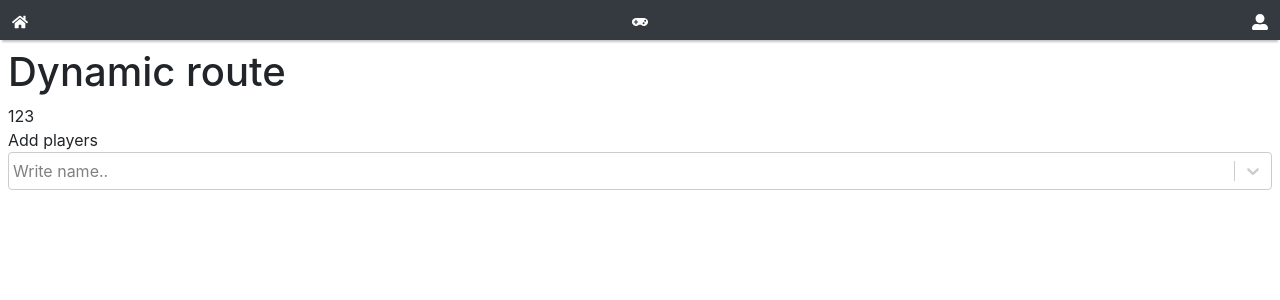
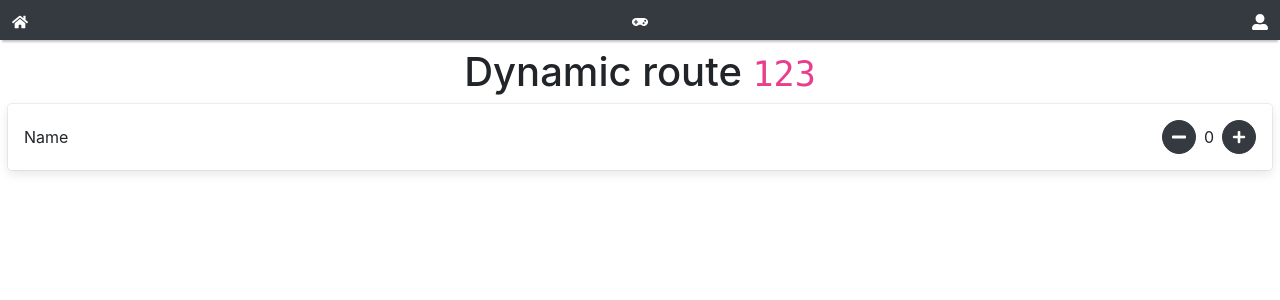
Before and after one commit to b3rg3t/score-more, a React (Create React App) app: page /activegame/123 in a window 1280 px wide. Shown: the top 300 px of the page. Built offline with nearby package versions, Linux system fonts and the light colour scheme.

Commit message:
counter for player score

```diff
--- a/src/App.scss
+++ b/src/App.scss
@@ -1,4 +1,4 @@
-.App {
+.main-content {
   display: flex;
   flex-direction: column;
   height: 100vh;
--- a/src/App.tsx
+++ b/src/App.tsx
@@ -13,7 +13,7 @@ import { GlobalProvider } from "./store/contexts/mainContext";
 function App() {
   return (
     <GlobalProvider>
-      <main className="d-flex flex-column">
+      <main className="main-content d-flex flex-column">
         <Router>
           <Navbar />
           <Switch>
--- a/src/components/GithubProfile.tsx
+++ b/src/components/GithubProfile.tsx
@@ -2,6 +2,12 @@ import React, { useState, useEffect } from "react";
 import axios from "axios";
 import Loader from "./Loader";
 import ErrorMessage from "./ErrorMessage";
+import {
+  FaFacebook,
+  FaGithub,
+  FaLinkedin,
+  FaMapMarker,
+} from "react-icons/fa";
 
 const GithubProfile = () => {
   const [user, setUser] = useState(null as any);
@@ -39,24 +45,67 @@ const GithubProfile = () => {
     return <ErrorMessage errorCode={isError} message="Couldn't load user" />;
   } else {
     return (
-      <div className="box-shadow m-2 text-white bg-dark rounded">
+      <div className="box-shadow mb-2 text-white bg-dark rounded">
         <div className="row m-1">
-          <div className="col-sm-2 d-flex align-items-center justify-content-center ">
+          <div className="col-sm-3 d-flex align-items-center justify-content-center ">
             <img
-              className="w-100 rounded-circle border mt-4 mt-sm-0"
+              className="w-100 rounded-circle border mt-4 my-sm-2"
               src={user.avatar_url}
               alt="Profile pick David Berg"
             />
           </div>
-          <div className="col-sm-10 pl-0">
-            <div className="card-body">
-              <h5 className="card-title">{user.name}</h5>
-              <p className="card-text">
-                <small className="text-muted">{user.location}</small>
-              </p>
-              <a href={user.html_url} title={user.html_url}>
-                Website
-              </a>
+          <div className="col-sm-9 pl-0">
+            <div className="card-body h-100 d-flex justify-content-between flex-column">
+              <div>
+                <div className="border-bottom pb-2">
+                  <h5 className="card-title mb-0">
+                    {user.name},<code className="ml-2">{user.login}</code>
+                  </h5>
+                </div>
+
+                <p className="card-text mb-0 text-info">
+                  <FaMapMarker size="0.8rem"/>
+                  <small className="text-muted ml-1">{user.location}</small>
+                </p>
+                <p className="card-text text-white mb-1">
+                  This site is created by {user.name} who is a junior {user.bio}
+                  .
+                </p>
+              </div>
+              <div className="d-flex justify-content-between flex-wrap">
+                <div className="d-flex align-items-end">
+                  <a href={user.blog} target="_blank" rel="noopener noreferrer">{user.blog}</a>
+                </div>
+                <div>
+                  <a
+                    className="text-info"
+                    href={user.html_url}
+                    title="Github"
+                    target="_blank"
+                    rel="noopener noreferrer"
+                  >
+                    <FaGithub size="1.5rem" />
+                  </a>
+                  <a
+                    className="text-info ml-2"
+                    href="https://www.facebook.com/davidberg1990"
+                    title="Github"
+                    target="_blank"
+                    rel="noopener noreferrer"
+                  >
+                    <FaFacebook size="1.5rem" />
+                  </a>
+                  <a
+                    className="text-info ml-2"
+                    href="https://www.linkedin.com/in/david-berg-385530175"
+                    title="LinkedIn"
+                    target="_blank"
+                    rel="noopener noreferrer"
+                  >
+                    <FaLinkedin size="1.5rem" />
+                  </a>
+                </div>
+              </div>
             </div>
           </div>
         </div>
--- /dev/null
+++ b/src/components/game/PlayerItem.tsx
@@ -0,0 +1,31 @@
+import React, { useState } from "react";
+import { FaMinus, FaPlus } from "react-icons/fa";
+
+const PlayerItem = () => {
+  const [counter, setCounter] = useState(0);
+
+  return (
+    <li className="box-shadow rounded p-3 d-flex justify-content-between">
+      <div className="d-flex align-items-center">Name</div>
+      <div className="d-flex">
+        <button
+          className="btn btn-dark btn-sm d-flex align-items-center justify-content-center rounded-circle"
+          onClick={() => setCounter((prevState) => prevState - 1)}
+          style={{ width: "34px", height: "34px" }}
+        >
+          <FaMinus size="1rem" />
+        </button>
+        <span className="mx-2 d-flex align-items-center">{counter}</span>
+        <button
+          className="btn btn-dark btn-sm d-flex align-items-center justify-content-center rounded-circle"
+          onClick={() => setCounter((prevState) => prevState + 1)}
+          style={{ width: "34px", height: "34px" }}
+        >
+          <FaPlus />
+        </button>
+      </div>
+    </li>
+  );
+};
+
+export default PlayerItem;
--- /dev/null
+++ b/src/components/game/PlayerList.tsx
@@ -0,0 +1,14 @@
+import React from 'react'
+import PlayerItem from './PlayerItem'
+
+const PlayerList = () => {
+    return (
+        <div>
+            <ul className="list-unstyled">
+               <PlayerItem />
+            </ul>
+        </div>
+    )
+}
+
+export default PlayerList
--- a/src/components/pages/ActiveGame.tsx
+++ b/src/components/pages/ActiveGame.tsx
@@ -1,5 +1,6 @@
 import React from "react";
-import CreateNewGame from "../game/CreateNewGame";
+
+import PlayerList from "../game/PlayerList";
 
 const ActiveGame = ({ match }: any) => {
   const {
@@ -9,9 +10,8 @@ const ActiveGame = ({ match }: any) => {
   console.log(id);
   return (
     <section className="m-2 d-flex flex-column">
-      <h1>Dynamic route</h1>
-      {id}
-      <CreateNewGame />
+      <h1 className="text-center">Dynamic route <code>{id}</code></h1>
+      <PlayerList />
     </section>
   );
 };
--- a/src/components/pages/NewGame.tsx
+++ b/src/components/pages/NewGame.tsx
@@ -1,9 +1,11 @@
 import React from "react";
+import CreateNewGame from "../game/CreateNewGame";
 
 const NewGame = () => {
   return (
     <section className="m-2">
       <h1>New Game</h1>
+      <CreateNewGame />
     </section>
   );
 };
```
